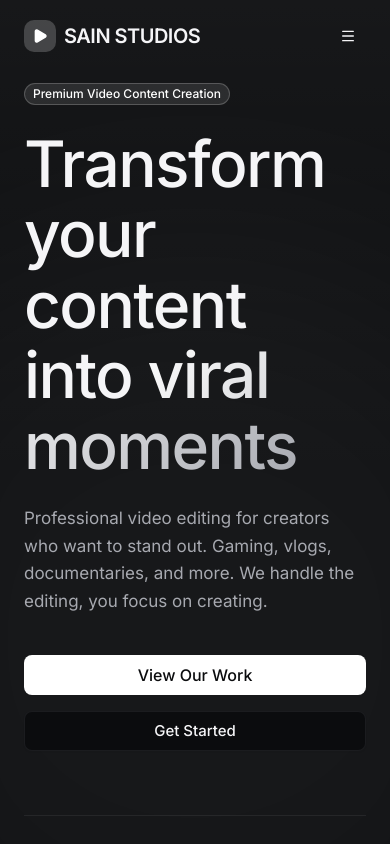
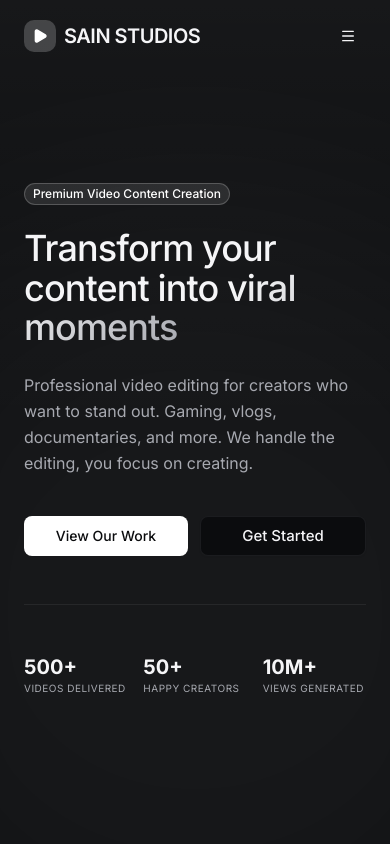
Before and after one commit to prem-thatikonda29/sain-studios, a Next.js app: page / in a window 390 px wide. Shown: the top 844 px of the page. Built offline with nearby package versions, Linux system fonts and the light colour scheme.

Commit message:
feat: Introduce a new underline button variant and refine responsive text sizing across various components.

```diff
--- a/src/app/services/page.tsx
+++ b/src/app/services/page.tsx
@@ -41,9 +41,8 @@ export default function ServicesPage() {
             {services.map((service, index) => (
               <div
                 key={service.id}
-                className="rounded-3xl bg-neutral-900 w-full min-h-[420px] overflow-hidden flex flex-col items-start justify-start relative z-10 group"
+                className="rounded-3xl bg-neutral-900 w-full min-h-[420px] overflow-hidden flex flex-col items-start justify-start relative z-10 group border border-white/5"
               >
-                <div className="absolute inset-0 bg-black/0 group-hover:bg-black/30 transition-colors duration-300 z-25 pointer-events-none" />
                 {/* Image background */}
                 <div className="absolute inset-0 z-10">
                     <img
--- a/src/app/work/page.tsx
+++ b/src/app/work/page.tsx
@@ -45,7 +45,7 @@ export default function WorkPage() {
                 variant={activeCategory === category.id ? "default" : "outline"}
                 onClick={() => setActiveCategory(category.id)}
                 className={cn(
-                  "rounded-full",
+                  "rounded-full hover:cursor-pointer",
                   activeCategory === category.id && "bg-primary"
                 )}
               >
--- a/src/components/home/CTASection.tsx
+++ b/src/components/home/CTASection.tsx
@@ -11,10 +11,10 @@ export function CTASection() {
       <Container>
         <div className="flex flex-col md:flex-row md:items-start justify-between gap-20">
           <div className="max-w-xl">
-            <h2 className="text-3xl md:text-5xl font-semibold text-white tracking-tight">
-              Ready to transform your content?
+            <h2 className="text-3xl sm:text-4xl md:text-section font-semibold text-white tracking-tight leading-tight">
+              Ready to elevate your content?
             </h2>
-            <p className="mt-8 text-md text-muted-foreground leading-relaxed">
+            <p className="mt-8 text-sm md:text-base text-muted-foreground leading-relaxed">
               Join 50+ creators who trust Sain Studios to deliver professional,
               engaging content that grows their audience.
             </p>
--- a/src/components/home/Hero.tsx
+++ b/src/components/home/Hero.tsx
@@ -8,11 +8,10 @@ import { Badge } from "@/components/ui/badge";
 
 export function Hero() {
   return (
-    <section className="relative min-h-screen flex items-center pt-20 overflow-hidden">
+    <section className="relative min-h-screen flex items-center pt-32 pb-24 md:pt-20 md:pb-0 overflow-hidden">
       {/* Background gradient */}
       <div className="absolute inset-0 bg-gradient-to-b from-white/5 via-transparent to-transparent" />
       <div className="absolute top-1/4 left-1/2 -translate-x-1/2 w-[800px] h-[800px] bg-white/5 rounded-full blur-[120px]" />
-
       <Container className="relative z-10">
         <div className="max-w-4xl">
           <motion.div
@@ -29,7 +28,7 @@ export function Hero() {
             initial={{ opacity: 0, y: 20 }}
             animate={{ opacity: 1, y: 0 }}
             transition={{ duration: 0.6, delay: 0.1 }}
-            className="text-hero font-[480] tracking-tight leading-[1.1]"
+            className="text-4xl sm:text-5xl md:text-hero font-[480] tracking-tight leading-[1.1]"
           >
             Transform your content into{" "}
             <span className="text-gradient">viral moments</span>
@@ -39,7 +38,7 @@ export function Hero() {
             initial={{ opacity: 0, y: 20 }}
             animate={{ opacity: 1, y: 0 }}
             transition={{ duration: 0.6, delay: 0.2 }}
-            className="mt-6 text-hero-body text-muted-foreground max-w-2xl leading-relaxed"
+            className="mt-6 text-base md:text-hero-body text-muted-foreground max-w-2xl leading-relaxed"
           >
             Professional video editing for creators who want to stand out.
             Gaming, vlogs, documentaries, and more. We handle the editing, you
@@ -50,12 +49,12 @@ export function Hero() {
             initial={{ opacity: 0, y: 20 }}
             animate={{ opacity: 1, y: 0 }}
             transition={{ duration: 0.6, delay: 0.3 }}
-            className="mt-10 flex flex-col sm:flex-row gap-4"
+            className="mt-10 flex flex-row gap-3 sm:gap-4"
           >
-            <Button size="lg" asChild>
+            <Button size="lg" className="px-4 sm:px-8 text-sm sm:text-base flex-1 sm:flex-none" asChild>
               <Link href="/work">View Our Work</Link>
             </Button>
-            <Button size="lg" variant="outline" asChild>
+            <Button size="lg" variant="outline" className="px-4 sm:px-8 text-sm sm:text-base flex-1 sm:flex-none" asChild>
               <Link href="/contact">Get Started</Link>
             </Button>
           </motion.div>
@@ -65,29 +64,29 @@ export function Hero() {
             initial={{ opacity: 0, y: 20 }}
             animate={{ opacity: 1, y: 0 }}
             transition={{ duration: 0.6, delay: 0.4 }}
-            className="mt-16 pt-16 border-t border-border grid grid-cols-3 gap-8"
+            className="mt-12 md:mt-16 pt-12 md:pt-16 border-t border-border grid grid-cols-3 gap-4 md:gap-8"
           >
             <div>
-              <div className="text-3xl md:text-4xl font-bold text-foreground">
+              <div className="text-xl sm:text-3xl md:text-4xl font-bold text-foreground">
                 500+
               </div>
-              <div className="mt-1 text-sm text-muted-foreground">
+              <div className="text-[10px] sm:text-sm md:text-base text-muted-foreground uppercase tracking-wider">
                 Videos Delivered
               </div>
             </div>
             <div>
-              <div className="text-3xl md:text-4xl font-bold text-foreground">
+              <div className="text-xl sm:text-3xl md:text-4xl font-bold text-foreground">
                 50+
               </div>
-              <div className="mt-1 text-sm text-muted-foreground">
+              <div className="text-[10px] sm:text-sm md:text-base text-muted-foreground uppercase tracking-wider">
                 Happy Creators
               </div>
             </div>
             <div>
-              <div className="text-3xl md:text-4xl font-bold text-foreground">
+              <div className="text-xl sm:text-3xl md:text-4xl font-bold text-foreground">
                 10M+
               </div>
-              <div className="mt-1 text-sm text-muted-foreground">
+              <div className="text-[10px] sm:text-sm md:text-base text-muted-foreground uppercase tracking-wider">
                 Views Generated
               </div>
             </div>
--- a/src/components/home/ServicesOverview.tsx
+++ b/src/components/home/ServicesOverview.tsx
@@ -17,16 +17,16 @@ export function ServicesOverview() {
         category: "Service",
         content: (
           <div>
-            <p className="text-neutral-600 dark:text-neutral-400 text-base md:text-2xl font-sans max-w-3xl text-left">
+            <p className="text-neutral-600 dark:text-neutral-400 text-sm md:text-xl font-sans max-w-3xl text-left">
               <span className="font-bold text-muted-foreground dark:text-neutral-200">
                 {service.description}
               </span>
             </p>
             <div className="mt-10 max-w-3xl text-left">
-                <h4 className="font-semibold font-sans text-lg mb-4 muted-foreground dark:text-neutral-200">Key Features</h4>
+                <h4 className="font-semibold font-sans text-base mb-4 muted-foreground dark:text-neutral-200">Key Features</h4>
                 <div className="grid grid-cols-1 md:grid-cols-2 gap-4">
                     {service.features.map((feature) => (
-                        <div key={feature} className="flex items-center gap-2 text-muted-foreground dark:text-neutral-400">
+                        <div key={feature} className="flex items-center gap-2 text-muted-foreground dark:text-neutral-400 text-sm">
                              <Check className="w-5 h-5 text-primary shrink-0" />
                              <span>{feature}</span>
                         </div>
--- a/src/components/ui/SectionHeading.tsx
+++ b/src/components/ui/SectionHeading.tsx
@@ -31,11 +31,11 @@ export function SectionHeading({
           {badge}
         </Badge>
       )}
-      <h2 className="text-section font-semibold text-foreground tracking-tight leading-tight">
+      <h2 className="text-3xl sm:text-4xl md:text-section font-semibold text-foreground tracking-tight leading-tight">
         {title}
       </h2>
       {description && (
-        <p className="mt-4 text-body text-muted-foreground leading-relaxed">
+        <p className="mt-4 text-sm md:text-body text-muted-foreground leading-relaxed">
           {description}
         </p>
       )}
--- a/src/components/ui/apple-cards-carousel.tsx
+++ b/src/components/ui/apple-cards-carousel.tsx
@@ -131,7 +131,7 @@ export const CarouselCard = ({
               <div className="p-4 md:p-10 relative z-10 mt-64 bg-neutral-900/50 backdrop-blur-md">
                 <motion.p
                     layoutId={layout ? `title-${card.title}` : undefined}
-                    className="text-2xl md:text-5xl font-semibold text-white mt-4"
+                    className="text-xl md:text-4xl font-semibold text-white mt-4"
                 >
                     {card.title}
                 </motion.p>
--- a/src/components/ui/button.tsx
+++ b/src/components/ui/button.tsx
@@ -19,6 +19,7 @@ const buttonVariants = cva(
         ghost:
           "hover:bg-accent hover:text-accent-foreground dark:hover:bg-accent/50",
         link: "text-primary underline-offset-4 hover:underline",
+        underline: "relative p-0 h-auto bg-transparent rounded-none hover:bg-transparent text-foreground after:absolute after:bottom-[-8px] after:left-0 after:h-[1px] after:w-0 after:bg-foreground after:transition-all after:duration-300 hover:after:w-full",
       },
       size: {
         default: "h-9 px-4 py-2 has-[>svg]:px-3",
```
Also changed, not shown: src/components/home/PortfolioPreview.tsx (+6 -3 lines).
